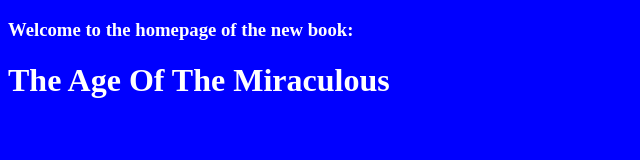
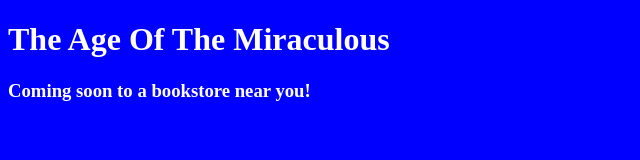
Before and after one commit to ageofthemiraculous/ageofthemiraculous.github.io, a plain HTML site: page index.html in a window 1280 px wide. Shown: the whole page, without its empty margins (0-640 px from the left). Drawn offline with Linux system fonts and the light colour scheme.

Commit message:
ageofthemiraculous.github.io

```diff
--- a/index.html
+++ b/index.html
@@ -7,8 +7,8 @@
 
 <body>
 
-	<h3>Welcome to the homepage of the new book:</h3>
 	<h1>The Age Of The Miraculous</h1>
+	<h3>Coming soon to a bookstore near you!</h3>
 
 </body>
 
```
